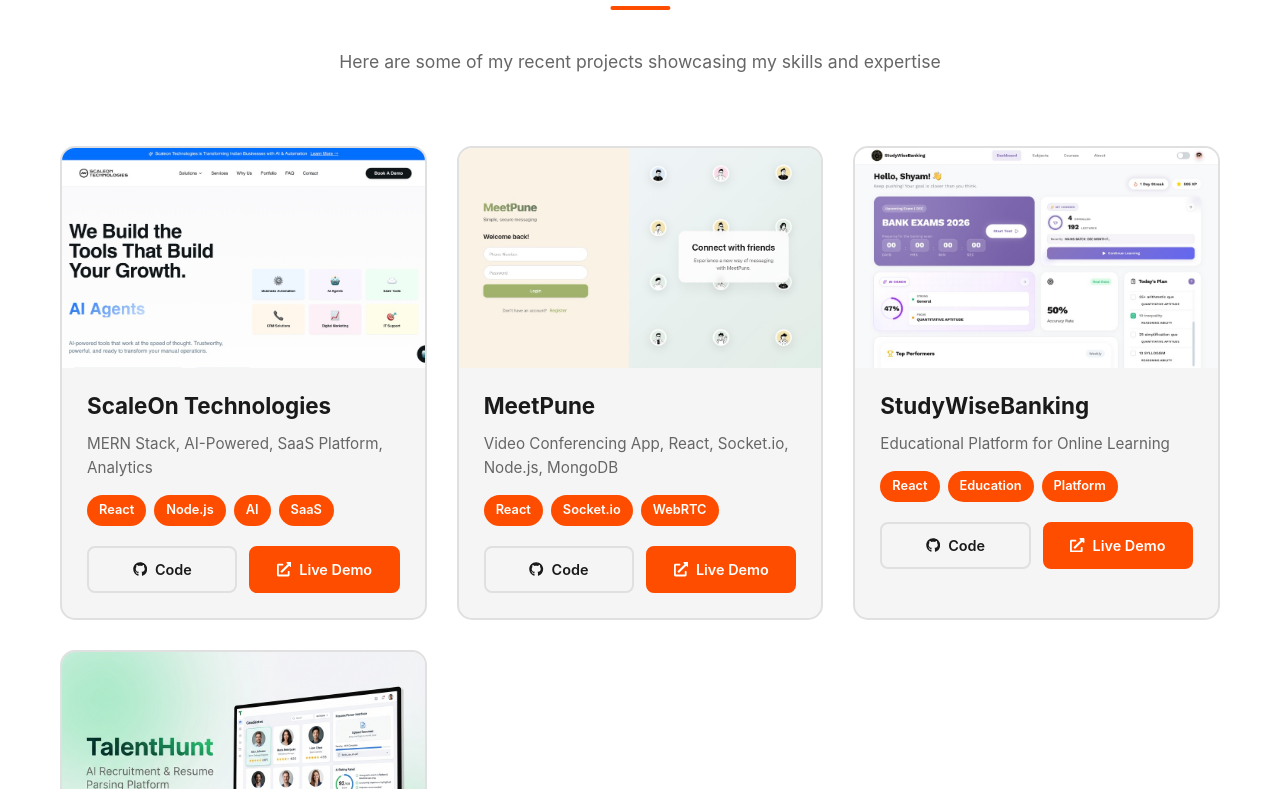
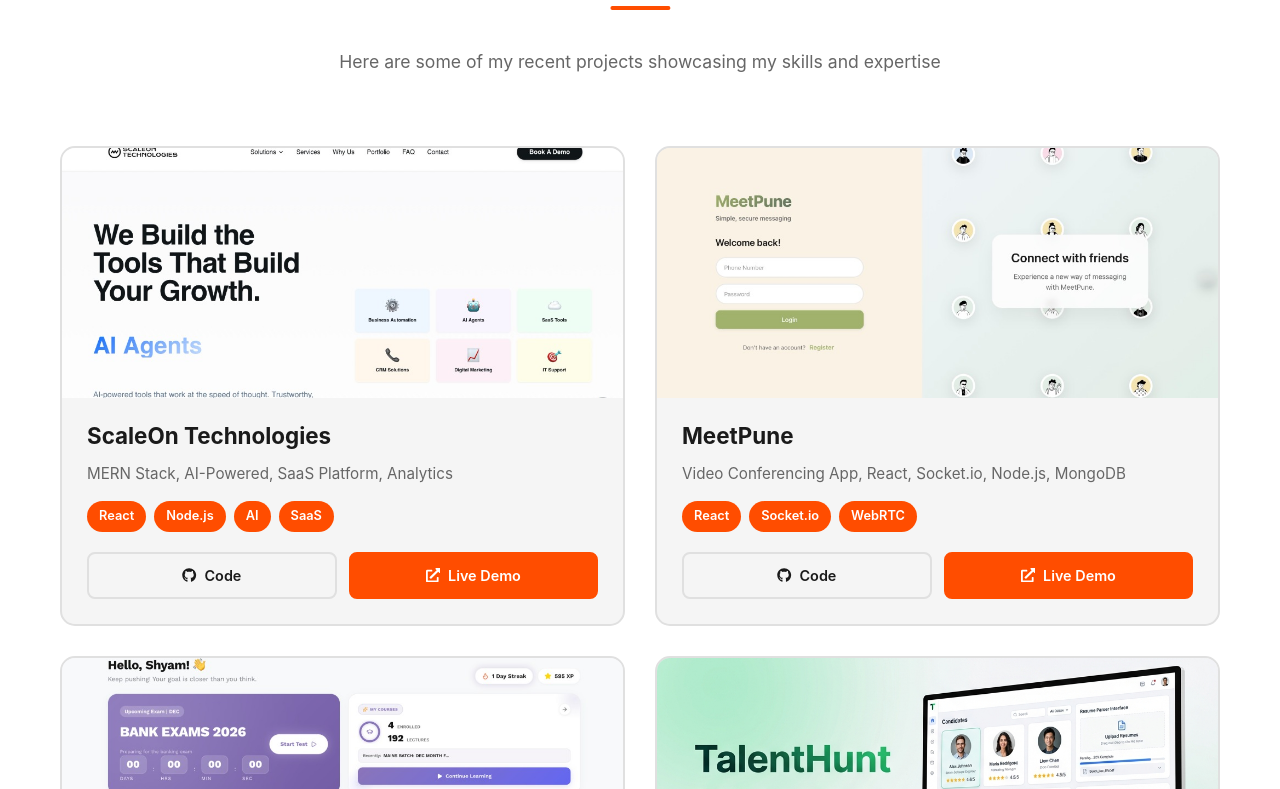
Before and after one commit to ShyamCoder2024/Portfolio, a React (Vite) app: page / in a window 1280 px wide. Shown: the part 3311-4100 px from the top of the page. Built offline with nearby package versions, Linux system fonts and the light colour scheme.

Commit message:
style: Optimize projects grid for laptop/tablet to 2x2 and mobile to 1col

```diff
--- a/src/components/Projects.css
+++ b/src/components/Projects.css
@@ -14,9 +14,11 @@
 
 .projects-grid {
     display: grid;
-    grid-template-columns: repeat(auto-fit, minmax(320px, 1fr));
+    grid-template-columns: repeat(2, 1fr);
     gap: 30px;
     padding: 20px 0;
+    max-width: 1200px;
+    margin: 0 auto;
 }
 
 .project-card {
@@ -35,7 +37,7 @@
 
 .project-image {
     width: 100%;
-    height: 220px;
+    height: 250px;
     overflow: hidden;
 }
 
@@ -121,14 +123,15 @@
 }
 
 /* Responsive */
-@media (max-width: 768px) {
+@media (max-width: 900px) {
     .projects-grid {
         grid-template-columns: 1fr;
         gap: 25px;
+        padding: 0 15px;
     }
 
     .project-image {
-        height: 200px;
+        height: 220px;
     }
 
     .project-content {
@@ -136,6 +139,12 @@
     }
 
     .project-links {
+        flex-direction: row;
+    }
+}
+
+@media (max-width: 480px) {
+    .project-links {
         flex-direction: column;
     }
 }
```
